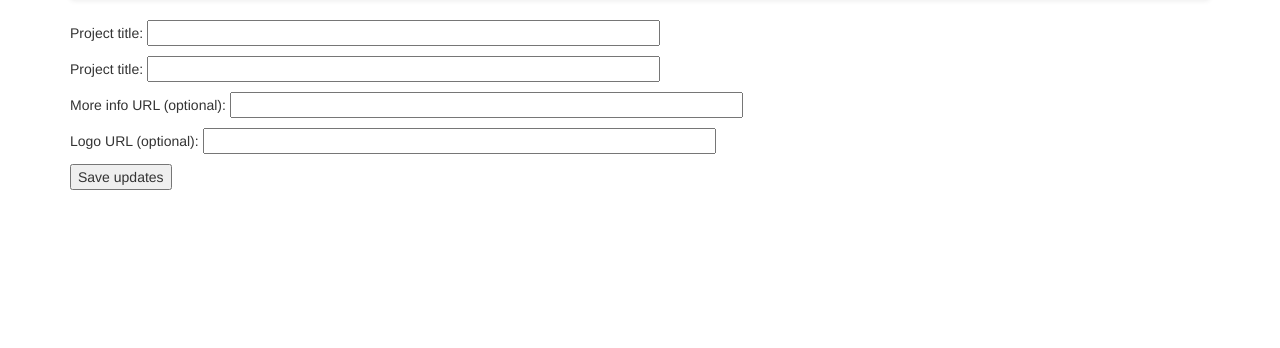
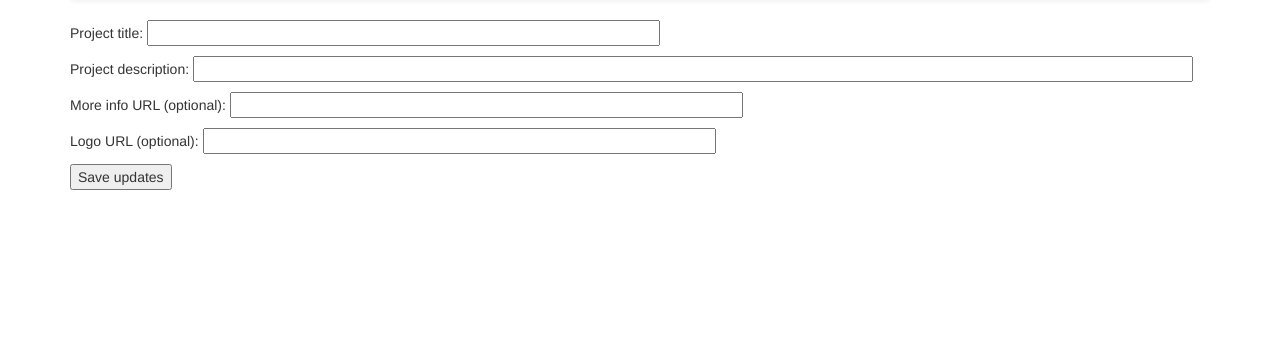
Before and after one commit to gedankenstuecke/oh_data_uploader, a Django app: template project_admin/templates/project_admin/config-general-settings.html in a window 1280 px wide. Shown: the part 72-420 px from the top of the page. Run offline with Django 3.2, Linux system fonts and the light colour scheme; the template is opened without the code that fills it, so the values that code supplies are empty; some libraries are stand-ins or nearby versions.

Commit message:
Fix form bugs

```diff
--- a/project_admin/templates/project_admin/config-general-settings.html
+++ b/project_admin/templates/project_admin/config-general-settings.html
@@ -6,16 +6,16 @@
 <form action="{% url 'project-admin:config-general-settings' %}" method="post">
   {% csrf_token %}
   <p>
-    Project title: <input name="project_title" type="text" size=60 value={{config.project_title}}>
+    Project title: <input name="project_title" type="text" size=60 value="{{config.project_title}}">
   </p>
   <p>
-    Project title: <input name="project_description" type="text" size=60 value={{config.project_description}}>
+    Project description: <input name="project_description" type="text" size=120 value="{{config.project_description}}">
   </p>
   <p>
-    More info URL (optional): <input name="more_info_url" type="text" size=60 value={{config.more_info_url}}>
+    More info URL (optional): <input name="more_info_url" type="text" size=60 value="{{config.more_info_url}}">
   </p>
   <p>
-    Logo URL (optional): <input name="logo_url" type="text" size=60 value={{config.logo_url}}>
+    Logo URL (optional): <input name="logo_url" type="text" size=60 value="{{config.logo_url}}">
   </p>
   <input type="submit" value="Save updates">
 </form>
--- a/project_admin/templates/project_admin/config-oh-settings.html
+++ b/project_admin/templates/project_admin/config-oh-settings.html
@@ -6,13 +6,13 @@
 <form action="{% url 'project-admin:config-oh-settings' %}" method="post">
   {% csrf_token %}
   <p>
-    Client ID: <input name="client_id" size=60 type="text" value={{config.oh_client_id}}>
+    Client ID: <input name="client_id" size=60 type="text" value="{{config.oh_client_id}}">
   </p>
   <p>
-    Client secret: <input name="client_secret" type="text" size=60 value={{config.oh_client_secret}}>
+    Client secret: <input name="client_secret" type="text" size=60 value="{{config.oh_client_secret}}">
   </p>
   <p>
-    Activity page URL: <input name="activity_page" type="text" size=60 value={{config.oh_activity_page}}>
+    Activity page URL: <input name="activity_page" type="text" size=60 value="{{config.oh_activity_page}}">
   </p>
   <input type="submit" value="Save updates">
 </form>
```
